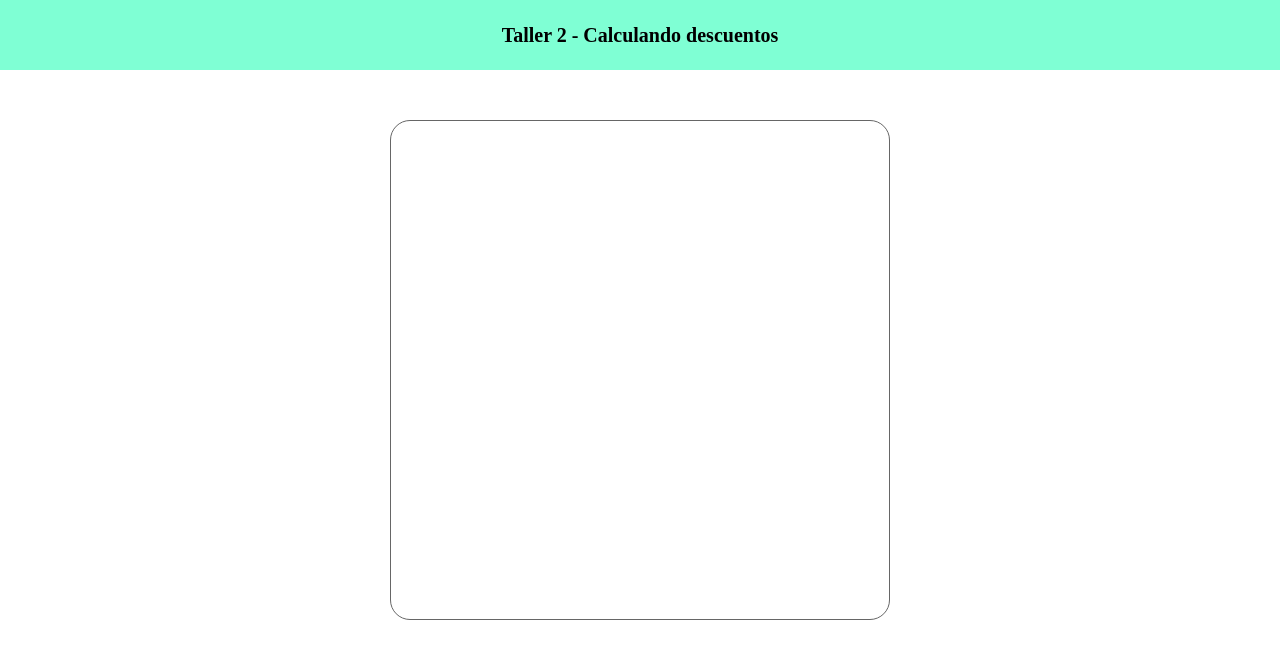
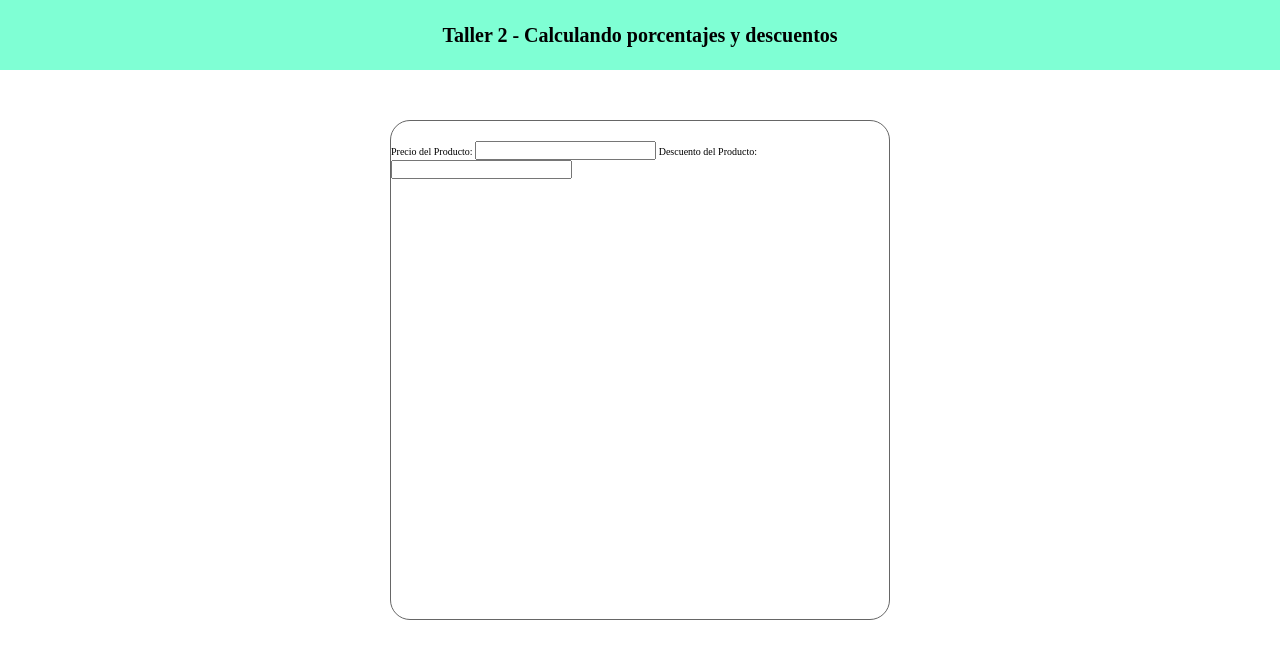
Before and after one commit to kennethnico/CursosJS, a plain HTML site: page Practico_JS/taller2_descuentos.html in a window 1280 px wide. Drawn offline with Linux system fonts and the light colour scheme.

Commit message:
Curso JS Práctico - Taller 2

```diff
--- a/Practico_JS/taller2_descuentos.html
+++ b/Practico_JS/taller2_descuentos.html
@@ -41,6 +41,10 @@
         border: solid 1px #666;
         border-radius: 20px;
     }
+    form{
+        margin-top: 20px;
+        display: block;;
+    }
     @media screen and (max-device-width: 640px){
         section div{
             width: 300px;
@@ -52,11 +56,16 @@
 <body>
 <main>
   <header>
-    <h1>Taller 2 - Calculando descuentos</h1>
+    <h1>Taller 2 - Calculando porcentajes y descuentos</h1>
   </header>
   <section>
       <div>
-
+          <form action="">
+              <label for="precioProducto"> Precio del Producto:</label>
+              <input type="text" name="precio" id="precioProducto">
+              <label for="descuentoProducto">Descuento del Producto:</label>
+              <input type="text" name="descuento" id="descuentoProducto">
+          </form>
       </div>
   </section>
 </main>
```
Also changed, not shown: Practico_JS/taller2_descuentos.js (+8 -0 lines).
